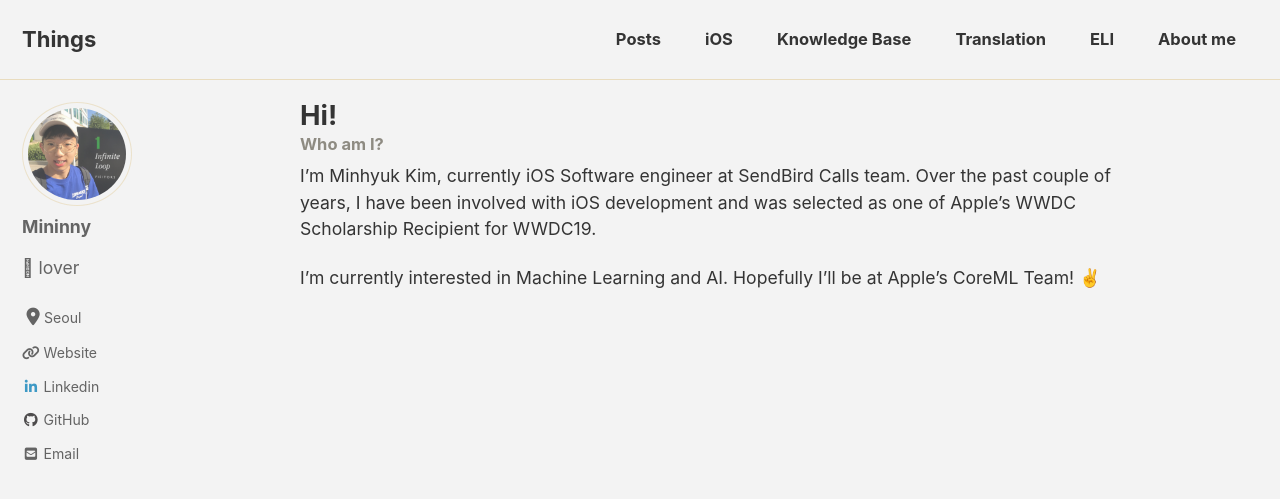
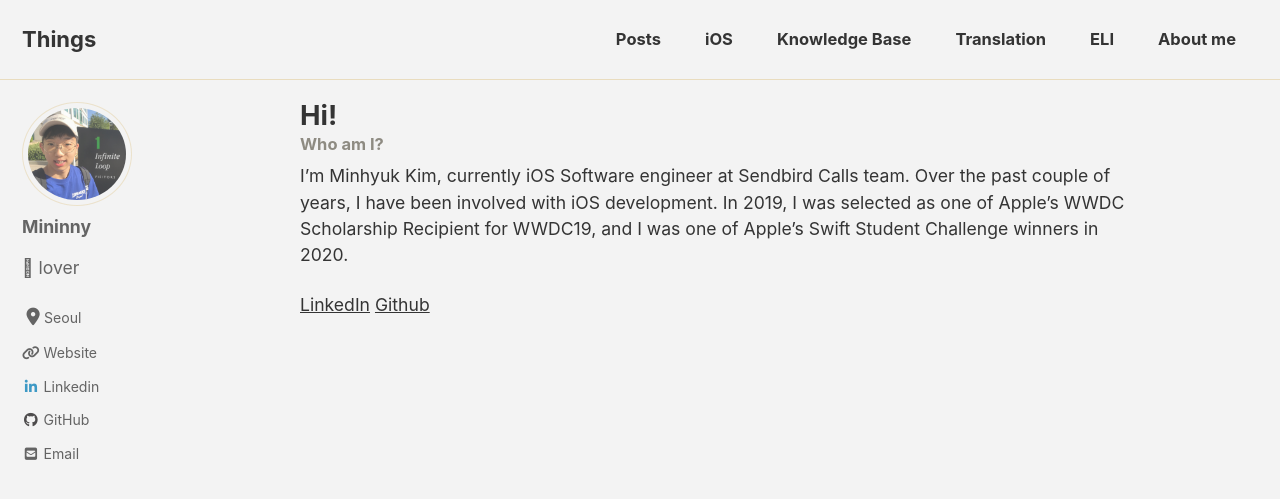
Before and after one commit to mininny/mininny.github.io, a Jekyll site: the page built from _pages/about_me.md, in a window 1280 px wide and 900 px high. Shown: the top 499 px of the window. Built offline with Jekyll 4.4.1, drawn with Linux system fonts in a browser that asks for light colours; cached includes are drawn as plain includes; nearby versions of some CDN libraries.

Commit message:
Update about_me.md

```diff
--- a/_pages/about_me.md
+++ b/_pages/about_me.md
@@ -5,6 +5,7 @@
 subtitle: Who am I?
 ---
 
-I'm Minhyuk Kim, currently iOS Software engineer at SendBird Calls team. Over the past couple of years, I have been involved with iOS development and was selected as one of Apple's WWDC Scholarship Recipient for WWDC19.
+I'm Minhyuk Kim, currently iOS Software engineer at Sendbird Calls team. Over the past couple of years, I have been involved with iOS development. In 2019, I was selected as one of Apple's WWDC Scholarship Recipient for WWDC19, and I was one of Apple's Swift Student Challenge winners in 2020.
 
-I'm currently interested in Machine Learning and AI. Hopefully I'll be at Apple's CoreML Team! ✌️
+[LinkedIn](https://www.linkedin.com/in/mininnykim/)
+[Github](https://github.com/mininny)
```
